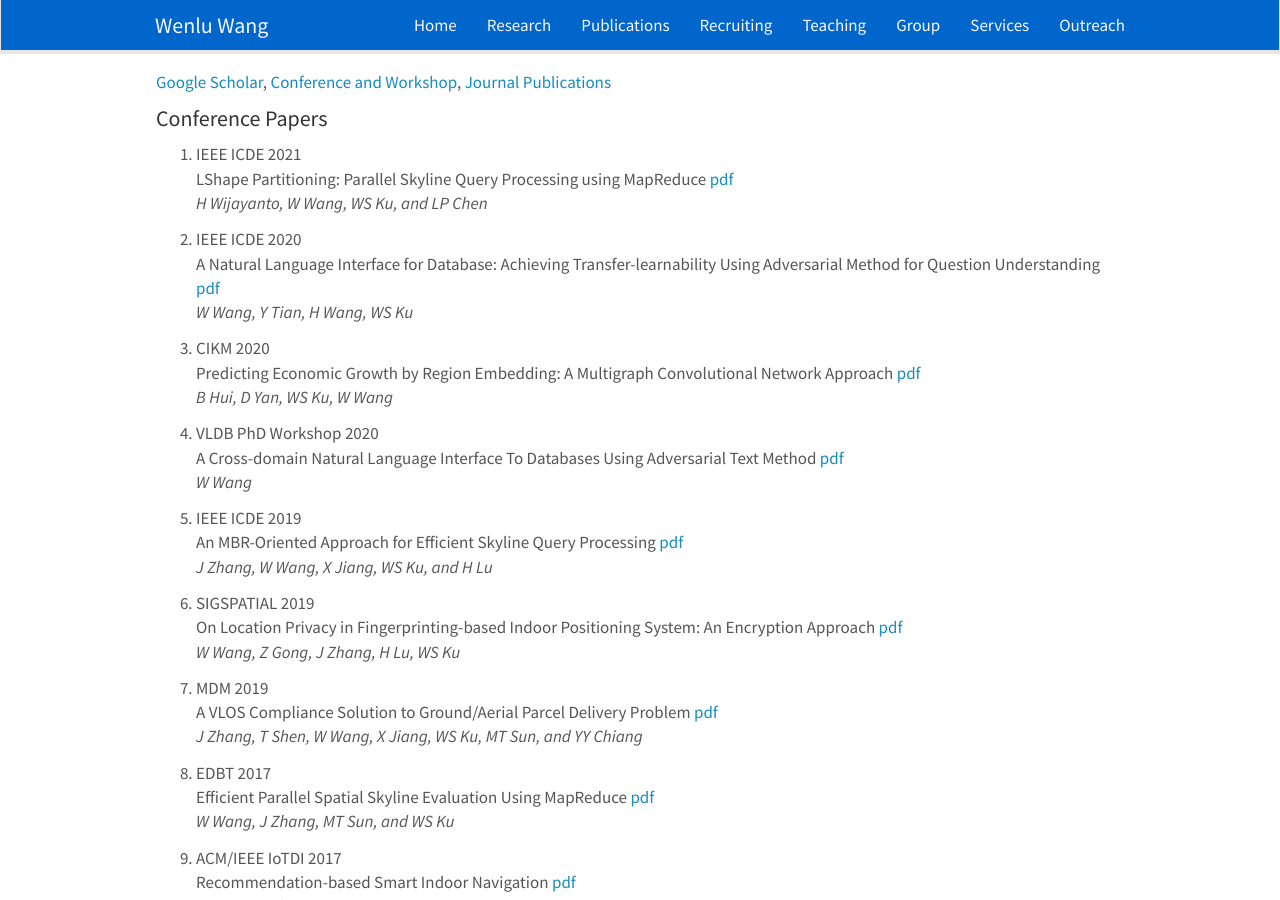
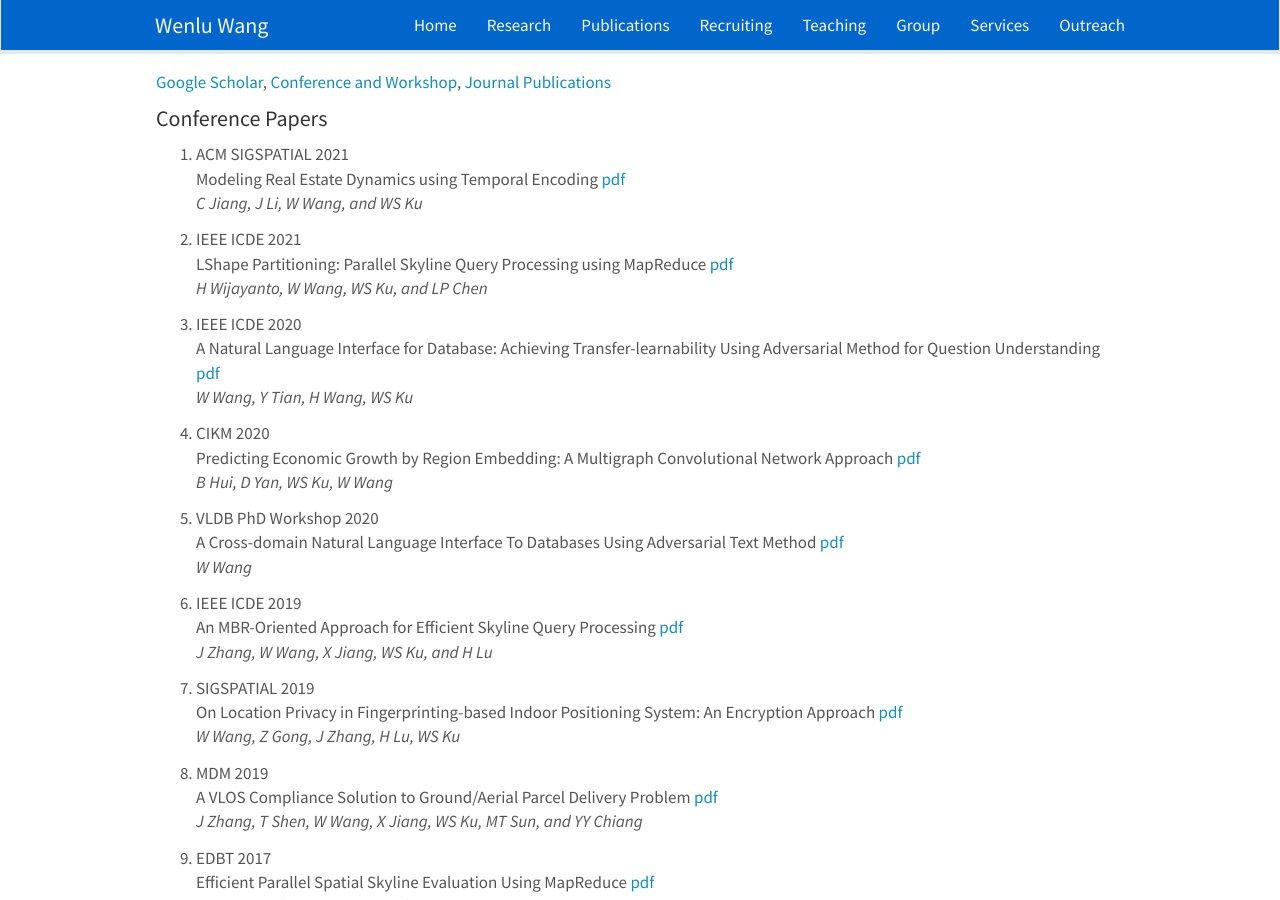
Before and after one commit to WENLU-W/WENLU-W.github.io, a Jekyll site: the page built from docs/_pages/publications.md, in a window 1280 px wide and 900 px high. Built offline with Jekyll 4.4.1, drawn with Linux system fonts in a browser that asks for light colours; nearby versions of some CDN libraries.

Commit message:
Update publistc.yml

```diff
--- a/docs/_data/publistc.yml
+++ b/docs/_data/publistc.yml
@@ -1,3 +1,12 @@
+- title: "Modeling Real Estate Dynamics using Temporal Encoding"
+  image:
+  authors: C Jiang, J Li, W Wang, and WS Ku
+  description:
+  link:
+    url:
+    display:  ACM SIGSPATIAL 2021
+  highlight: 1
+
 - title: "LShape Partitioning: Parallel Skyline Query Processing using MapReduce"
   image:
   authors: H Wijayanto, W Wang, WS Ku, and LP Chen
@@ -6,7 +15,6 @@
     url: https://doi.org/10.1109/ICDE51399.2021.00256
     display:  IEEE ICDE 2021
   highlight: 1
-
 
 - title: "A Natural Language Interface for Database: Achieving Transfer-learnability Using Adversarial Method for Question Understanding"
   image:
```
